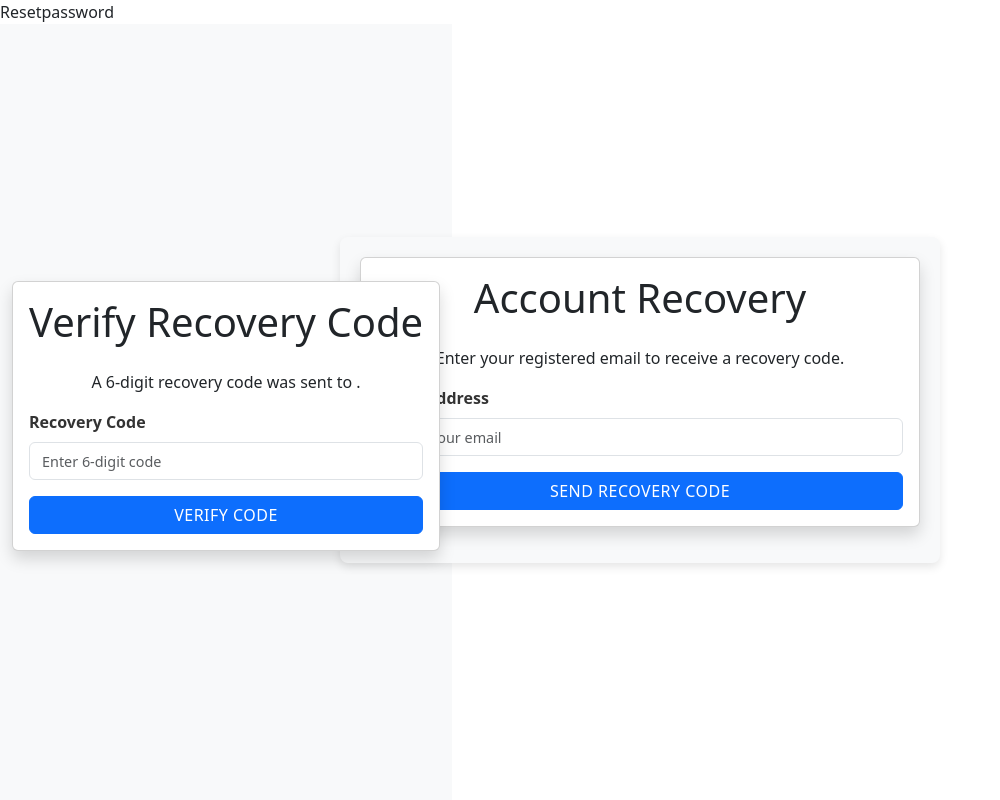
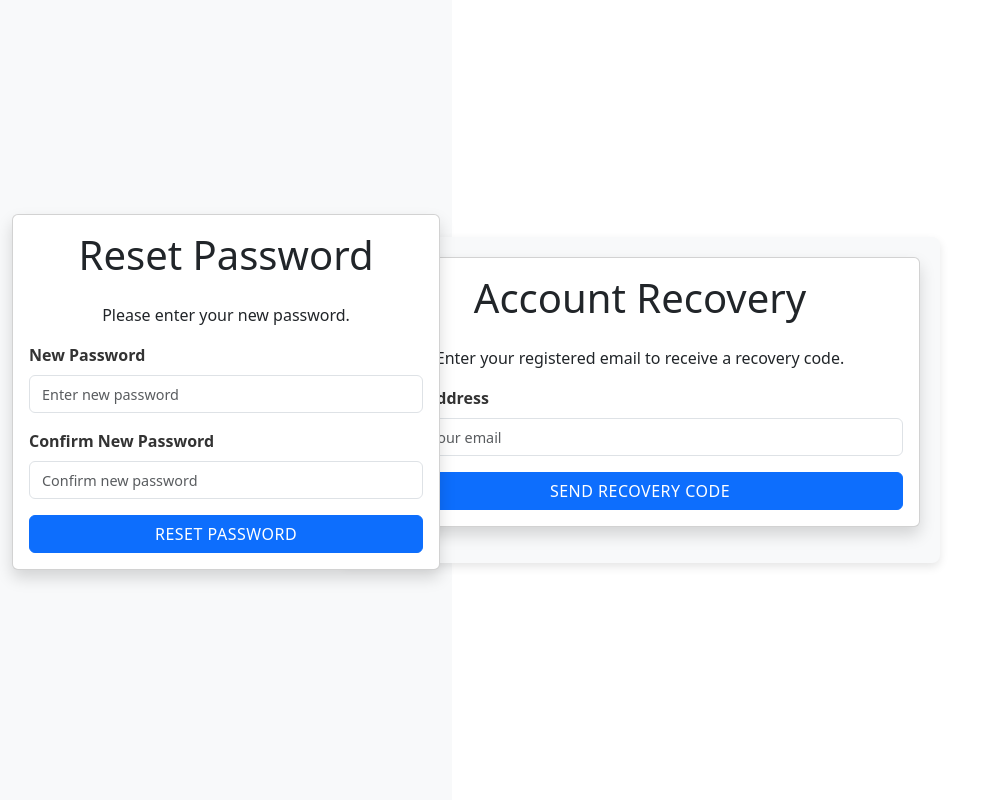
Before and after one commit to Elietannous1/restaurant-pos-frontend, a React (Vite) app: page /recovery/AccountRecovery in a window 1280 px wide. Shown: the top 800 px of the page, without its empty margins (0-1000 px from the left). Built offline with nearby package versions, Linux system fonts and the light colour scheme; no server answers.

Commit message:
feat(recovery): add ResetPassword component to AccountRecovery page -create resetPassword function to call reset password API

```diff
--- a/src/components/RecoveryComponents/Resetpassword.jsx
+++ b/src/components/RecoveryComponents/Resetpassword.jsx
@@ -1,5 +1,80 @@
-import React from "react";
+import React, { useState } from "react";
+import { Container, Card, Form, Button, Alert } from "react-bootstrap";
+import { resetPassword } from "../../services/RecoveryApiRequest"; // adjust path if needed
+import { useNavigate } from "react-router-dom";
 
-export default function Resetpassword() {
-  return <div>Resetpassword</div>;
+export default function ResetPassword() {
+  const [newPassword, setNewPassword] = useState("");
+  const [confirmPassword, setConfirmPassword] = useState("");
+  const [error, setError] = useState("");
+  const [message, setMessage] = useState("");
+  const navigate = useNavigate();
+
+  const handleSubmit = async (e) => {
+    e.preventDefault();
+    setError("");
+    setMessage("");
+
+    if (newPassword !== confirmPassword) {
+      setError("Passwords do not match. Please try again.");
+      return;
+    }
+
+    try {
+      // Call the API to reset the password
+      await resetPassword(newPassword);
+      setMessage("Password reset successfully!");
+      // Optionally, navigate to the login page after a short delay
+      setTimeout(() => {
+        navigate("/login");
+      }, 2000);
+    } catch (err) {
+      setError("Failed to reset password. Please try again.");
+    }
+  };
+
+  return (
+    <Container
+      fluid
+      className="d-flex justify-content-center align-items-center bg-light"
+      style={{ minHeight: "100vh" }}
+    >
+      <Card
+        className="shadow rounded"
+        style={{ maxWidth: "500px", width: "100%" }}
+      >
+        <Card.Body>
+          <h1 className="text-center mb-4">Reset Password</h1>
+          <p className="text-center">Please enter your new password.</p>
+          {error && <Alert variant="danger">{error}</Alert>}
+          {message && <Alert variant="success">{message}</Alert>}
+          <Form onSubmit={handleSubmit}>
+            <Form.Group controlId="newPassword" className="mb-3">
+              <Form.Label>New Password</Form.Label>
+              <Form.Control
+                type="password"
+                placeholder="Enter new password"
+                value={newPassword}
+                onChange={(e) => setNewPassword(e.target.value)}
+                required
+              />
+            </Form.Group>
+            <Form.Group controlId="confirmPassword" className="mb-3">
+              <Form.Label>Confirm New Password</Form.Label>
+              <Form.Control
+                type="password"
+                placeholder="Confirm new password"
+                value={confirmPassword}
+                onChange={(e) => setConfirmPassword(e.target.value)}
+                required
+              />
+            </Form.Group>
+            <Button variant="primary" type="submit" className="w-100">
+              Reset Password
+            </Button>
+          </Form>
+        </Card.Body>
+      </Card>
+    </Container>
+  );
 }
--- a/src/services/RecoveryApiRequest.js
+++ b/src/services/RecoveryApiRequest.js
@@ -25,3 +25,16 @@ export const verifyRecoveryCode = async (email, code) => {
     throw error.response?.data || "Failed to verify recovery code";
   }
 };
+
+export const resetPassword = async (email, code, newPassword) => {
+  try {
+    const response = await axios.post(`${BaseURL}/account/reset`, {
+      email,
+      newPassword,
+    });
+    return response.data;
+  } catch (error) {
+    console.error("Error resetting password:", error);
+    throw error.response?.data || "Failed to reset password";
+  }
+};
```
